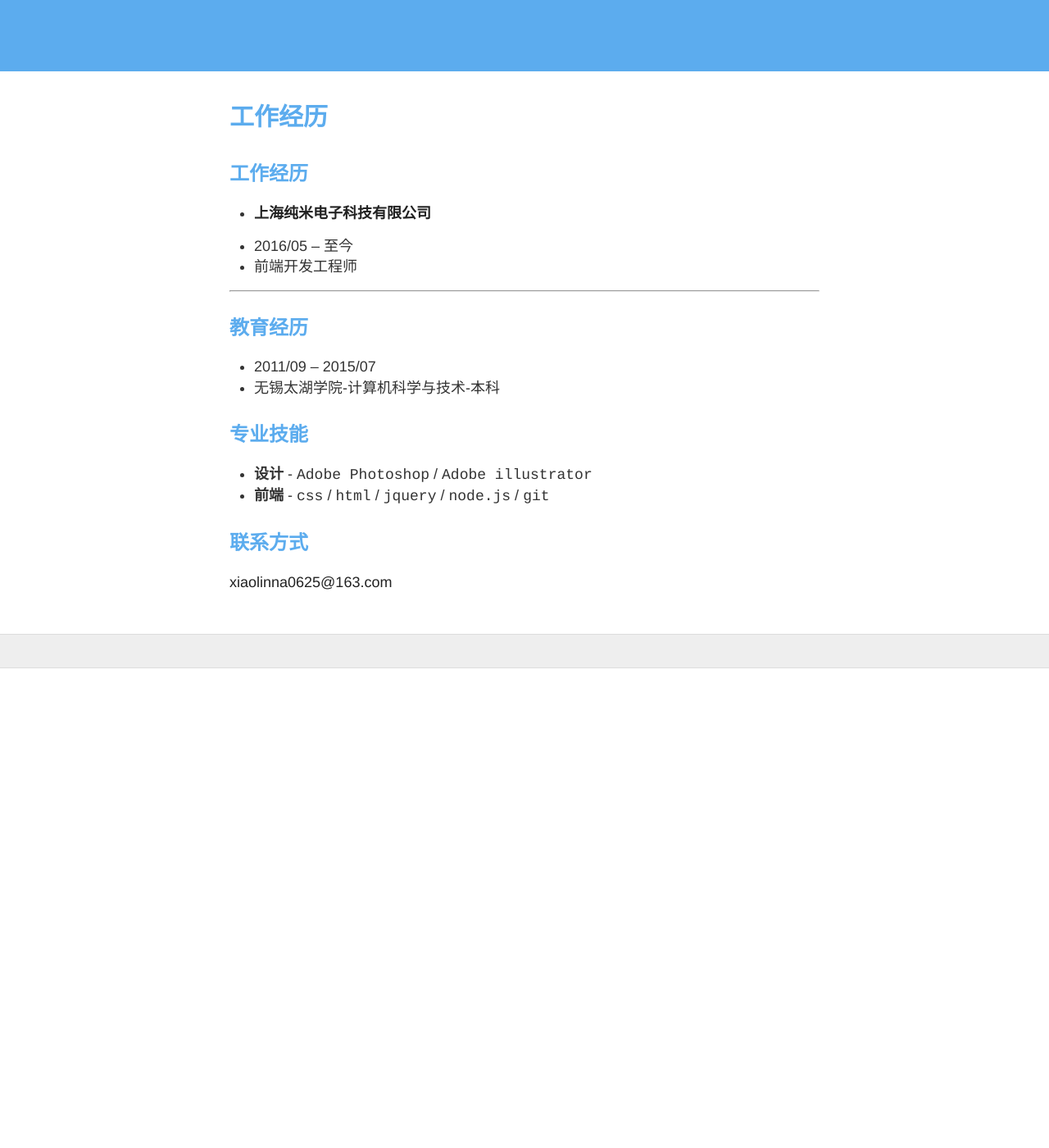
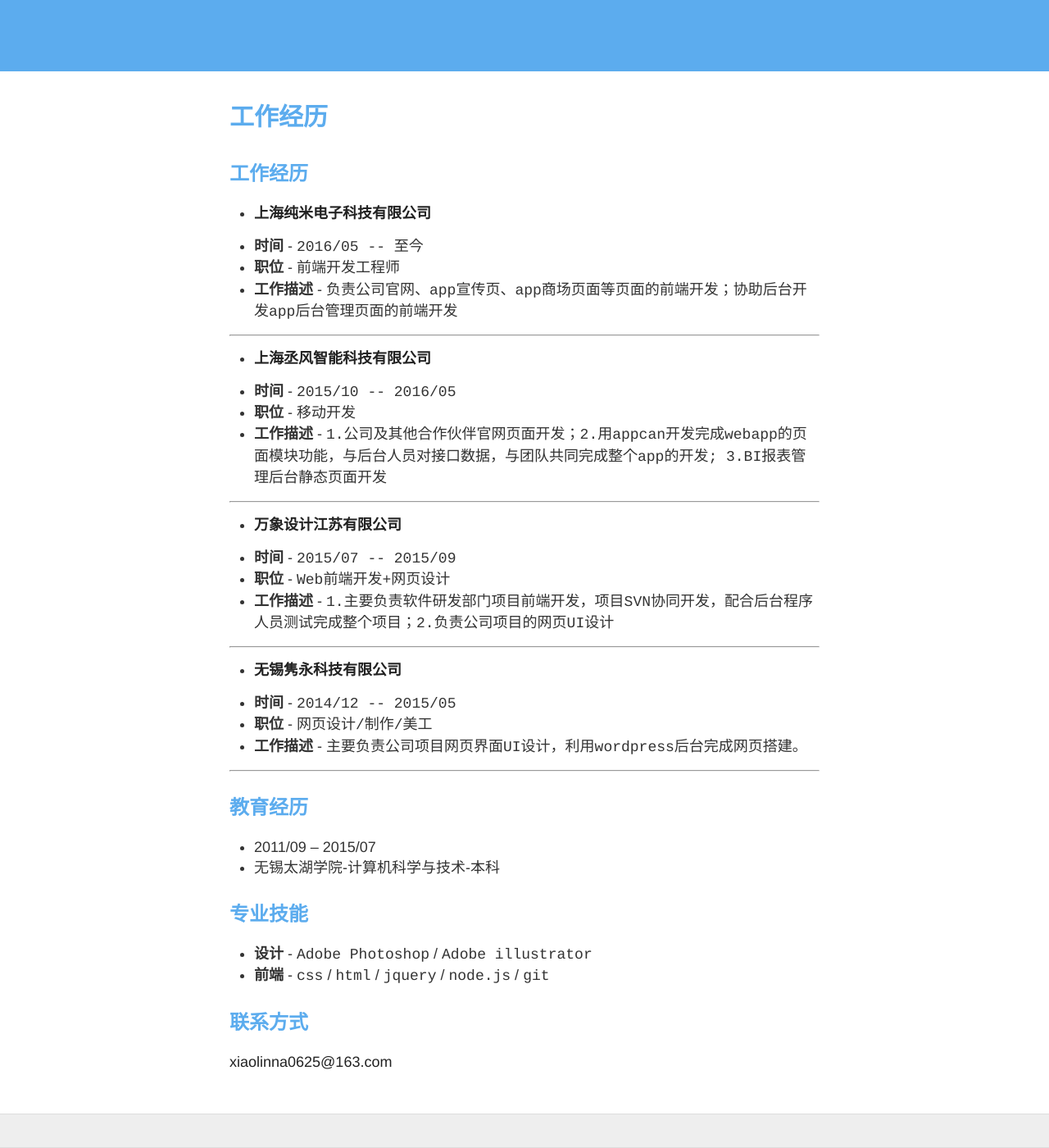
Before and after one commit to RaiyenXiao/RaiyenXiao, a Jekyll site: the page built from about.md, in a window 1280 px wide and 1400 px high, scrolled down 556 px. Shown: the whole window at 82% size. Built offline with Jekyll 4.4.1, drawn with Linux system fonts in a browser that asks for light colours; nearby versions of some CDN libraries; our own code applies the rules of GitHub Pages for plain Markdown files; before the commit the page ends 1371 px from its top, so only the background shows below that.

Commit message:
完善个人信息

```diff
--- a/about.md
+++ b/about.md
@@ -8,11 +8,35 @@ permalink:/about/
 ## 工作经历
 * [**上海纯米电子科技有限公司**](#)
 
-* 2016/05 -- 至今
-* 前端开发工程师
-
+* **时间** - `2016/05 -- 至今`
+* **职位** - `前端开发工程师`
+* **工作描述** - `负责公司官网、app宣传页、app商场页面等页面的前端开发；协助后台开发app后台管理页面的前端开发`
 
 ***
+
+* [**上海丞风智能科技有限公司**](#)
+
+* **时间** - `2015/10 -- 2016/05`
+* **职位** - `移动开发`
+* **工作描述** - `1.公司及其他合作伙伴官网页面开发；2.用appcan开发完成webapp的页面模块功能，与后台人员对接口数据，与团队共同完成整个app的开发; 3.BI报表管理后台静态页面开发`
+
+***
+
+* [**万象设计江苏有限公司**](#)
+
+* **时间** - `2015/07 -- 2015/09`
+* **职位** - `Web前端开发+网页设计`
+* **工作描述** - `1.主要负责软件研发部门项目前端开发，项目SVN协同开发，配合后台程序人员测试完成整个项目；2.负责公司项目的网页UI设计`
+
+***
+* [**无锡隽永科技有限公司**](#)
+
+* **时间** - `2014/12 -- 2015/05`
+* **职位** - `网页设计/制作/美工`
+* **工作描述** - `主要负责公司项目网页界面UI设计，利用wordpress后台完成网页搭建。`
+
+***
+
 
 ## 教育经历
 
```
